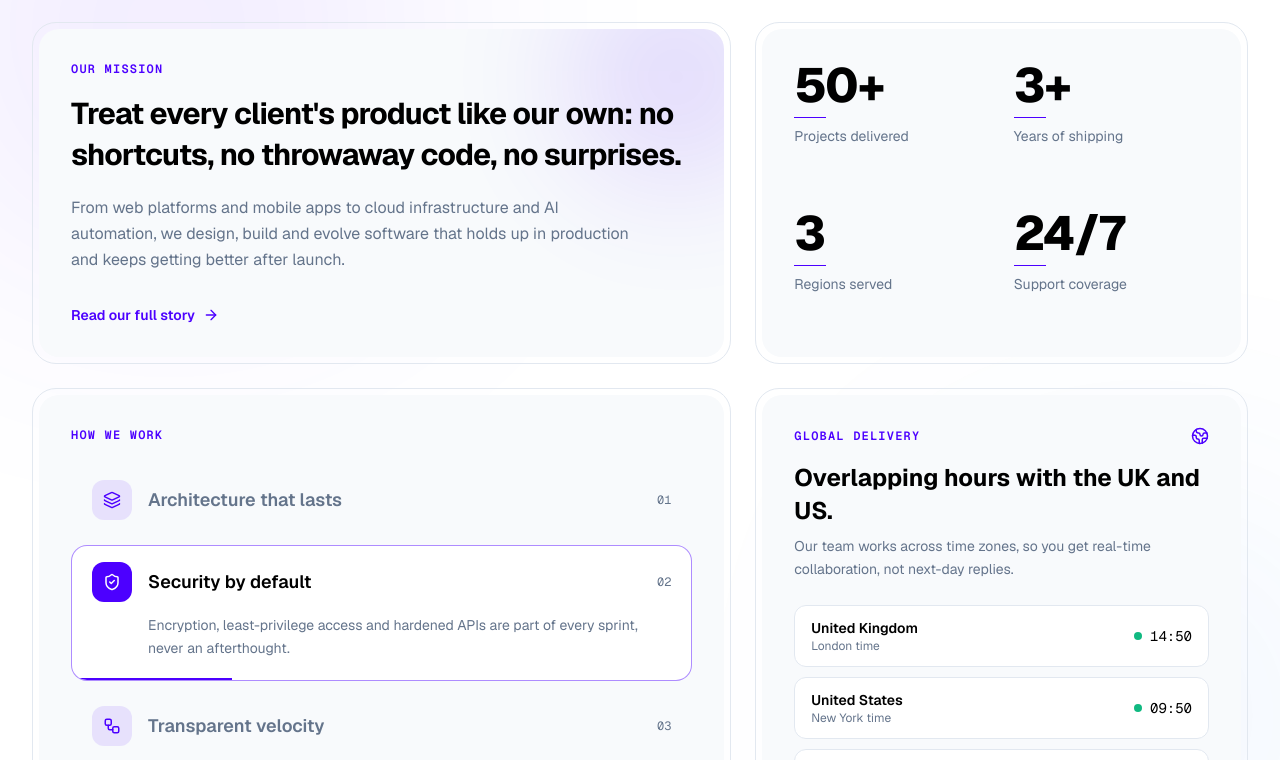
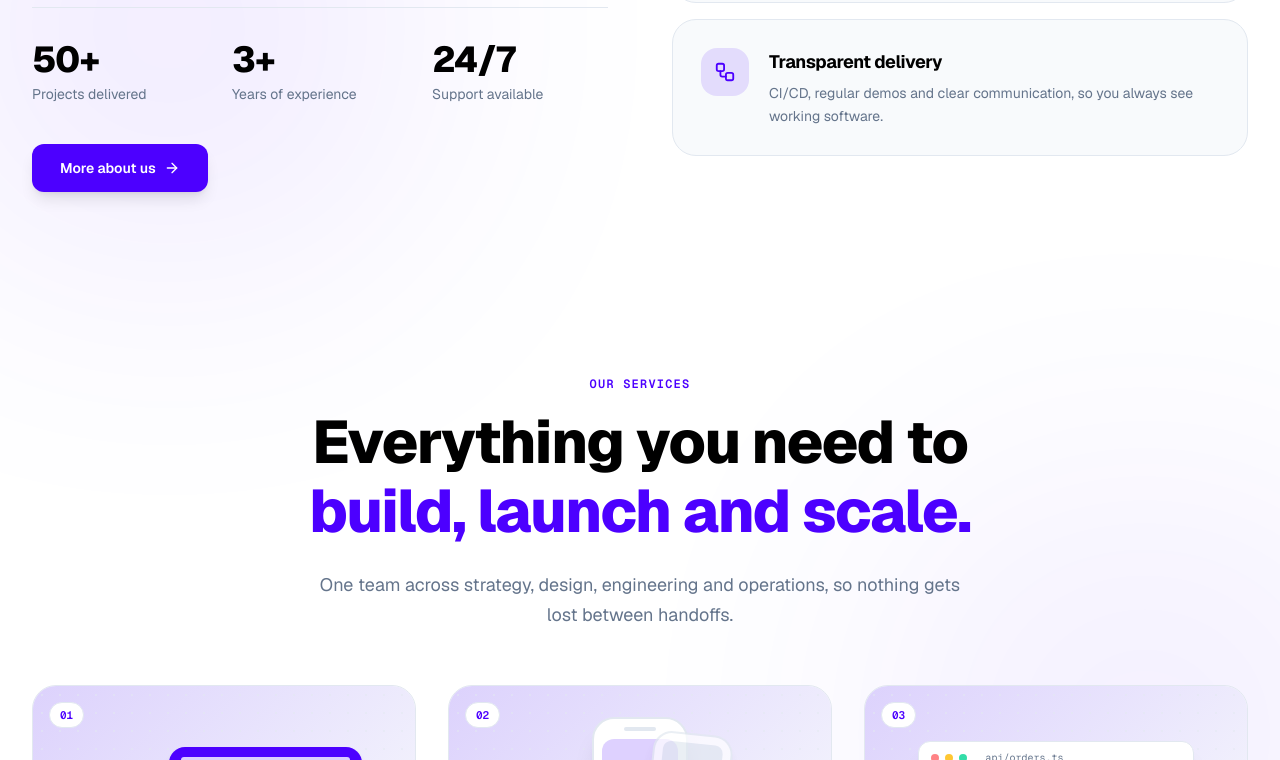
Before and after one commit to Hannankhan00/devshift, a Next.js app: page /home in a window 1280 px wide. Shown: the part 1200-1960 px from the top of the page. Built offline with nearby package versions, Linux system fonts and the light colour scheme.

Commit message:
new about us section

```diff
--- a/src/app/home/components/AboutSection.js
+++ b/src/app/home/components/AboutSection.js
@@ -1,254 +1,43 @@
 "use client";
 
-import React, { useEffect, useRef, useState, useCallback } from "react";
+import React from "react";
 import Link from "next/link";
-import {
-  motion,
-  AnimatePresence,
-  animate,
-  useInView,
-  useReducedMotion,
-} from "framer-motion";
-import {
-  ArrowRight,
-  Layers,
-  ShieldCheck,
-  Workflow,
-  Globe2,
-} from "lucide-react";
-import { GlowingEffect } from "@/components/ui/glowing-effect";
+import { motion } from "framer-motion";
+import { ArrowRight, Layers, ShieldCheck, Workflow } from "lucide-react";
+import { CountUp } from "../../about/components/shared";
 
 /* ----------------------------- Content ----------------------------- */
 
 const HEADLINE = ["Engineering", "partners", "for", "teams", "that", "ship."];
 const HIGHLIGHT_FROM = 3; // words from this index are accent-coloured and underlined
 
+// Editable: replace with your real numbers.
 const STATS = [
   { value: 50, suffix: "+", label: "Projects delivered" },
-  { value: 3, suffix: "+", label: "Years of shipping" },
-  { value: 3, suffix: "", label: "Regions served" },
-  { value: 24, suffix: "/7", label: "Support coverage" },
+  { value: 3, suffix: "+", label: "Years of experience" },
+  { value: 24, suffix: "/7", label: "Support available" },
 ];
 
 const PRINCIPLES = [
   {
-    id: "architecture",
     icon: Layers,
     title: "Architecture that lasts",
-    text: "Clean boundaries, modular services and documented decisions, so your product scales without a rewrite.",
+    text: "Clean boundaries and modular services, so your product scales without a rewrite.",
   },
   {
-    id: "security",
     icon: ShieldCheck,
     title: "Security by default",
-    text: "Encryption, least-privilege access and hardened APIs are part of every sprint, never an afterthought.",
+    text: "Encryption, least-privilege access and hardened APIs in every sprint, never an afterthought.",
   },
   {
-    id: "velocity",
     icon: Workflow,
-    title: "Transparent velocity",
-    text: "CI/CD, regular demos and clear communication. You always see working software and know what's next.",
+    title: "Transparent delivery",
+    text: "CI/CD, regular demos and clear communication, so you always see working software.",
   },
 ];
 
-const MARKETS = [
-  { city: "United Kingdom", short: "London", tz: "Europe/London" },
-  { city: "United States", short: "New York", tz: "America/New_York" },
-  { city: "Pakistan", short: "Lahore", tz: "Asia/Karachi" },
-];
-
-/* ----------------------------- Helpers ----------------------------- */
-
 const EASE = [0.22, 1, 0.36, 1];
 
-function CountUp({ to, suffix = "" }) {
-  const ref = useRef(null);
-  const inView = useInView(ref, { once: true, margin: "-60px" });
-  const reduce = useReducedMotion();
-  const [val, setVal] = useState(0);
-
-  useEffect(() => {
-    if (!inView) return;
-    if (reduce) {
-      setVal(to);
-      return;
-    }
-    const controls = animate(0, to, {
-      duration: 1.8,
-      ease: EASE,
-      onUpdate: (v) => setVal(Math.round(v)),
-    });
-    return () => controls.stop();
-  }, [inView, to, reduce]);
-
-  return (
-    <span ref={ref}>
-      {val}
-      {suffix}
-    </span>
-  );
-}
-
-function LocalTime({ tz }) {
-  const [now, setNow] = useState(null);
-
-  useEffect(() => {
-    const tick = () => setNow(new Date());
-    tick();
-    const id = setInterval(tick, 20000);
-    return () => clearInterval(id);
-  }, []);
-
-  if (!now) return <span className="opacity-0">00:00</span>; // avoids hydration mismatch
-
-  const time = new Intl.DateTimeFormat("en-GB", {
-    hour: "2-digit",
-    minute: "2-digit",
-    hour12: false,
-    timeZone: tz,
-  }).format(now);
-
-  const hour = parseInt(time.slice(0, 2), 10);
-  const weekday = new Intl.DateTimeFormat("en-US", { weekday: "short", timeZone: tz }).format(now);
-  const open = hour >= 9 && hour < 18 && weekday !== "Sat" && weekday !== "Sun";
-
-  return (
-    <span className="inline-flex items-center gap-2">
-      <span className="relative flex h-2 w-2">
-        {open && (
-          <span className="absolute inline-flex h-full w-full animate-ping rounded-full bg-emerald-400 opacity-60" />
-        )}
-        <span
-          className="relative inline-flex h-2 w-2 rounded-full"
-          style={{ backgroundColor: open ? "#10b981" : "var(--text-muted)" }}
-        />
-      </span>
-      <span className="font-mono tabular-nums">{time}</span>
-    </span>
-  );
-}
-
-/* Card shell: same glow-border pattern as the "Why Choose Us" grid */
-function BentoCard({ children, className = "", delay = 0 }) {
-  return (
-    <motion.div
-      className={`relative h-full rounded-3xl border p-1.5 ${className}`}
-      style={{ borderColor: "var(--card-border)" }}
-      initial={{ opacity: 0, y: 40 }}
-      whileInView={{ opacity: 1, y: 0 }}
-      viewport={{ once: true, margin: "-80px" }}
-      transition={{ duration: 0.8, delay, ease: EASE }}
-      whileHover={{ y: -4, transition: { type: "spring", stiffness: 300, damping: 24 } }}
-    >
-      <GlowingEffect spread={40} glow={true} disabled={false} proximity={64} inactiveZone={0.01} />
-      <div
-        className="relative h-full overflow-hidden rounded-[1.25rem] p-6 sm:p-8"
-        style={{ backgroundColor: "var(--card-bg)" }}
-      >
-        {children}
-      </div>
-    </motion.div>
-  );
-}
-
-/* ----------------------------- Sections ---------------------------- */
-
-function Principles() {
-  const [active, setActive] = useState(0);
-  const [paused, setPaused] = useState(false);
-  const reduce = useReducedMotion();
-
-  useEffect(() => {
-    if (paused || reduce) return;
-    const id = setInterval(() => setActive((a) => (a + 1) % PRINCIPLES.length), 5500);
-    return () => clearInterval(id);
-  }, [paused, reduce]);
-
-  return (
-    <div
-      onMouseEnter={() => setPaused(true)}
-      onMouseLeave={() => setPaused(false)}
-      onFocus={() => setPaused(true)}
-      onBlur={() => setPaused(false)}
-    >
-      <p className="mb-5 font-mono text-xs font-semibold uppercase tracking-widest" style={{ color: "var(--accent)" }}>
-        How we work
-      </p>
-      <div className="space-y-2">
-        {PRINCIPLES.map((p, i) => {
-          const Icon = p.icon;
-          const isActive = i === active;
-          return (
-            <button
-              key={p.id}
-              type="button"
-              onClick={() => setActive(i)}
-              aria-expanded={isActive}
-              className="relative w-full overflow-hidden rounded-2xl border px-4 py-4 text-left transition-colors duration-300 sm:px-5"
-              style={{
-                borderColor: isActive ? "color-mix(in srgb, var(--accent) 45%, transparent)" : "transparent",
-                backgroundColor: isActive ? "var(--background)" : "transparent",
-              }}
-            >
-              <div className="flex items-center gap-4">
-                <span
-                  className="flex h-10 w-10 shrink-0 items-center justify-center rounded-xl transition-colors duration-300"
-                  style={{
-                    backgroundColor: isActive ? "var(--accent)" : "color-mix(in srgb, var(--accent) 10%, transparent)",
-                    color: isActive ? "#fff" : "var(--accent)",
-                  }}
-                >
-                  <Icon size={18} aria-hidden="true" />
-                </span>
-                <span
-                  className="text-base font-semibold sm:text-lg"
-                  style={{ color: isActive ? "var(--foreground)" : "var(--text-muted)" }}
-                >
-                  {p.title}
-                </span>
-                <span className="ml-auto font-mono text-xs" style={{ color: "var(--text-muted)" }}>
-                  0{i + 1}
-                </span>
-              </div>
-
-              <AnimatePresence initial={false}>
-                {isActive && (
-                  <motion.div
-                    initial={{ height: 0, opacity: 0 }}
-                    animate={{ height: "auto", opacity: 1 }}
-                    exit={{ height: 0, opacity: 0 }}
-                    transition={{ duration: 0.45, ease: EASE }}
-                    className="overflow-hidden"
-                  >
-                    <p className="pb-1 pl-14 pt-3 text-sm leading-relaxed sm:pl-14" style={{ color: "var(--text-muted)" }}>
-                      {p.text}
-                    </p>
-                  </motion.div>
-                )}
-              </AnimatePresence>
-
-              {/* progress line */}
-              {isActive && !paused && !reduce && (
-                <motion.span
-                  key={`bar-${active}`}
-                  className="absolute bottom-0 left-0 h-[2px]"
-                  style={{ backgroundColor: "var(--accent)" }}
-                  initial={{ width: "0%" }}
-                  animate={{ width: "100%" }}
-                  transition={{ duration: 5.5, ease: "linear" }}
-                />
-              )}
-            </button>
-          );
-        })}
-      </div>
-    </div>
-  );
-}
-
-/* ------------------------------ Main ------------------------------- */
-
-export default function AboutSection() {
 const wordVariants = {
   hidden: { opacity: 0, y: 24, filter: "blur(8px)" },
   visible: (i) => ({
@@ -259,13 +48,15 @@ export default function AboutSection() {
   }),
 };
 
+/* ------------------------------ Main ------------------------------- */
+
+export default function AboutSection() {
   return (
     <section
       id="about"
       aria-labelledby="about-heading"
       className="relative overflow-x-clip pb-24 pt-10 md:pb-32 md:pt-14"
     >
-      {/* soft drifting accent auras, same family as the hero & services */}
       <motion.div
         aria-hidden="true"
         className="pointer-events-none absolute -left-24 top-40 h-[420px] w-[420px] rounded-full blur-[140px]"
@@ -273,17 +64,11 @@ export default function AboutSection() {
         animate={{ x: [0, 60, -20, 0], y: [0, 40, -30, 0] }}
         transition={{ duration: 26, repeat: Infinity, ease: "easeInOut" }}
       />
-      <motion.div
-        aria-hidden="true"
-        className="pointer-events-none absolute -right-24 bottom-10 h-[380px] w-[380px] rounded-full blur-[140px]"
-        style={{ backgroundColor: "#3b82f6", opacity: 0.1 }}
-        animate={{ x: [0, -50, 20, 0], y: [0, -40, 30, 0] }}
-        transition={{ duration: 30, repeat: Infinity, ease: "easeInOut" }}
-      />
 
       <div className="relative mx-auto max-w-7xl px-4 sm:px-6 lg:px-8">
-        {/* ---------- Header ---------- */}
-        <div className="mx-auto max-w-4xl text-center">
+        <div className="grid grid-cols-1 items-center gap-14 lg:grid-cols-12 lg:gap-16">
+          {/* ---------- Left: story ---------- */}
+          <div className="lg:col-span-6">
             <motion.p
               initial={{ opacity: 0, y: 12 }}
               whileInView={{ opacity: 1, y: 0 }}
@@ -294,9 +79,10 @@ export default function AboutSection() {
             >
               About us
             </motion.p>
+
             <h2
               id="about-heading"
-            className="text-4xl font-extrabold leading-[1.15] tracking-tight sm:text-5xl md:text-6xl"
+              className="text-4xl font-extrabold leading-[1.15] tracking-tight sm:text-5xl"
               style={{ color: "var(--foreground)" }}
             >
               {HEADLINE.slice(0, HIGHLIGHT_FROM).map((word, i) => (
@@ -332,7 +118,7 @@ export default function AboutSection() {
                   aria-hidden="true"
                   viewBox="0 0 300 16"
                   preserveAspectRatio="none"
-                className="pointer-events-none absolute -bottom-2 left-0 h-3 w-full sm:-bottom-3 sm:h-4"
+                  className="pointer-events-none absolute -bottom-2 left-0 h-3 w-full sm:h-4"
                   fill="none"
                 >
                   <motion.path
@@ -357,130 +143,101 @@ export default function AboutSection() {
               initial={{ opacity: 0, y: 20 }}
               whileInView={{ opacity: 1, y: 0 }}
               viewport={{ once: true }}
-            transition={{ duration: 0.8, delay: 0.6, ease: EASE }}
-            className="mx-auto mt-6 max-w-2xl text-base leading-relaxed sm:text-lg"
+              transition={{ duration: 0.8, delay: 0.5, ease: EASE }}
+              className="mt-8 max-w-xl text-base leading-relaxed sm:text-lg"
               style={{ color: "var(--text-muted)" }}
             >
-            We&apos;re a software house working with startups and established businesses across the UK, US and Pakistan.
-            Small senior-led teams, clean architecture and honest communication from first call to launch and beyond.
+              Technoad is a software house that helps startups and growing businesses around the world turn ideas
+              into reliable digital products. Small, senior-led teams, clean architecture and honest communication,
+              from the first call to launch and beyond.
             </motion.p>
-        </div>
 
-        {/* ---------- Bento grid ---------- */}
-        <div className="mt-16 grid grid-cols-1 gap-4 lg:grid-cols-12 lg:gap-6">
-          {/* Story */}
-          <div className="lg:col-span-7">
-            <BentoCard delay={0}>
-              <div
-                aria-hidden="true"
-                className="absolute -right-16 -top-16 h-56 w-56 rounded-full blur-3xl"
-                style={{ backgroundColor: "var(--accent)", opacity: 0.12 }}
-              />
-              <div className="relative flex h-full flex-col justify-between gap-8">
-                <div>
-                  <p className="mb-4 font-mono text-xs font-semibold uppercase tracking-widest" style={{ color: "var(--accent)" }}>
-                    Our mission
-                  </p>
-                  <p
-                    className="text-2xl font-bold leading-snug tracking-tight sm:text-3xl"
+            {/* stats */}
+            <motion.dl
+              initial={{ opacity: 0, y: 20 }}
+              whileInView={{ opacity: 1, y: 0 }}
+              viewport={{ once: true }}
+              transition={{ duration: 0.8, delay: 0.6, ease: EASE }}
+              className="mt-10 grid max-w-xl grid-cols-3 gap-6 border-t pt-8"
+              style={{ borderColor: "var(--card-border)" }}
+            >
+              {STATS.map((s) => (
+                <div key={s.label} className="flex flex-col">
+                  <dd
+                    className="order-1 text-3xl font-extrabold tracking-tight sm:text-4xl"
                     style={{ color: "var(--foreground)" }}
                   >
-                    Treat every client&apos;s product like our own: no shortcuts, no throwaway code, no surprises.
-                  </p>
-                  <p className="mt-5 max-w-xl text-sm leading-relaxed sm:text-base" style={{ color: "var(--text-muted)" }}>
-                    From web platforms and mobile apps to cloud infrastructure and AI automation, we design,
-                    build and evolve software that holds up in production and keeps getting better after launch.
-                  </p>
+                    <CountUp to={s.value} suffix={s.suffix} />
+                  </dd>
+                  <dt className="order-2 mt-1 text-xs sm:text-sm" style={{ color: "var(--text-muted)" }}>
+                    {s.label}
+                  </dt>
                 </div>
+              ))}
+            </motion.dl>
 
+            <motion.div
+              initial={{ opacity: 0, y: 20 }}
+              whileInView={{ opacity: 1, y: 0 }}
+              viewport={{ once: true }}
+              transition={{ duration: 0.8, delay: 0.7, ease: EASE }}
+              className="mt-10"
+            >
               <Link
                 href="/about"
-                  className="group inline-flex w-fit items-center gap-2 text-sm font-semibold"
-                  style={{ color: "var(--accent)" }}
+                className="group inline-flex items-center gap-2 rounded-xl px-7 py-3.5 text-sm font-semibold text-white shadow-lg transition-all duration-200 hover:scale-[1.02] active:scale-[0.98]"
+                style={{ backgroundColor: "var(--accent)" }}
               >
-                  <span>Read our full story</span>
+                <span>More about us</span>
                 <ArrowRight
                   size={16}
                   className="transition-transform duration-300 group-hover:translate-x-1"
                   aria-hidden="true"
                 />
               </Link>
-              </div>
-            </BentoCard>
+            </motion.div>
           </div>
 
-          {/* Stats */}
-          <div className="lg:col-span-5">
-            <BentoCard delay={0.1}>
-              <div className="grid h-full grid-cols-2 gap-x-6 gap-y-8">
-                {STATS.map((s) => (
-                  <div key={s.label}>
+          {/* ---------- Right: principles ---------- */}
+          <div className="lg:col-span-6">
+            <ul className="space-y-4">
+              {PRINCIPLES.map((p, i) => {
+                const Icon = p.icon;
+                return (
+                  <motion.li
+                    key={p.title}
+                    className="list-none"
+                    initial={{ opacity: 0, x: 40 }}
+                    whileInView={{ opacity: 1, x: 0 }}
+                    viewport={{ once: true, margin: "-60px" }}
+                    transition={{ duration: 0.8, delay: 0.15 + i * 0.12, ease: EASE }}
+                  >
                     <div
-                      className="text-4xl font-extrabold tracking-tight sm:text-5xl"
-                      style={{ color: "var(--foreground)" }}
+                      className="group flex gap-5 rounded-3xl border p-6 transition-[border-color,transform,box-shadow] duration-300 hover:-translate-y-1 hover:border-[var(--accent)] hover:shadow-xl sm:p-7"
+                      style={{ backgroundColor: "var(--card-bg)", borderColor: "var(--card-border)" }}
                     >
-                      <CountUp to={s.value} suffix={s.suffix} />
-                    </div>
-                    <div className="mt-2 h-px w-8" style={{ backgroundColor: "var(--accent)" }} />
-                    <div className="mt-2 text-sm" style={{ color: "var(--text-muted)" }}>
-                      {s.label}
+                      <span
+                        className="flex h-12 w-12 shrink-0 items-center justify-center rounded-2xl transition-colors duration-300 group-hover:bg-[var(--accent)] group-hover:text-white"
+                        style={{
+                          backgroundColor: "color-mix(in srgb, var(--accent) 12%, transparent)",
+                          color: "var(--accent)",
+                        }}
+                      >
+                        <Icon size={22} aria-hidden="true" />
+                      </span>
+                      <div>
+                        <h3 className="text-lg font-bold tracking-tight" style={{ color: "var(--foreground)" }}>
+                          {p.title}
+                        </h3>
+                        <p className="mt-1.5 text-sm leading-relaxed" style={{ color: "var(--text-muted)" }}>
+                          {p.text}
+                        </p>
                       </div>
                     </div>
-                ))}
-              </div>
-            </BentoCard>
-          </div>
-
-          {/* Principles */}
-          <div className="lg:col-span-7">
-            <BentoCard delay={0.05}>
-              <Principles />
-            </BentoCard>
-          </div>
-
-          {/* Global presence */}
-          <div className="lg:col-span-5">
-            <BentoCard delay={0.15}>
-              <div className="flex items-center justify-between">
-                <p className="font-mono text-xs font-semibold uppercase tracking-widest" style={{ color: "var(--accent)" }}>
-                  Global delivery
-                </p>
-                <Globe2 size={18} style={{ color: "var(--accent)" }} aria-hidden="true" />
-              </div>
-
-              <p className="mt-4 text-xl font-bold leading-snug sm:text-2xl" style={{ color: "var(--foreground)" }}>
-                Overlapping hours with the UK and US.
-              </p>
-              <p className="mt-2 text-sm leading-relaxed" style={{ color: "var(--text-muted)" }}>
-                Our team works across time zones, so you get real-time collaboration, not next-day replies.
-              </p>
-
-              <ul className="mt-6 space-y-2.5">
-                {MARKETS.map((m, i) => (
-                  <motion.li
-                    key={m.tz}
-                    initial={{ opacity: 0, x: -16 }}
-                    whileInView={{ opacity: 1, x: 0 }}
-                    viewport={{ once: true }}
-                    transition={{ duration: 0.6, delay: 0.3 + i * 0.1, ease: EASE }}
-                    className="flex items-center justify-between rounded-xl border px-4 py-3"
-                    style={{ backgroundColor: "var(--background)", borderColor: "var(--card-border)" }}
-                  >
-                    <div>
-                      <div className="text-sm font-semibold" style={{ color: "var(--foreground)" }}>
-                        {m.city}
-                      </div>
-                      <div className="text-xs" style={{ color: "var(--text-muted)" }}>
-                        {m.short} time
-                      </div>
-                    </div>
-                    <div className="text-sm" style={{ color: "var(--foreground)" }}>
-                      <LocalTime tz={m.tz} />
-                    </div>
                   </motion.li>
-                ))}
+                );
+              })}
             </ul>
-            </BentoCard>
           </div>
         </div>
       </div>
```
Lines whose indentation alone changed are shown as unchanged.
